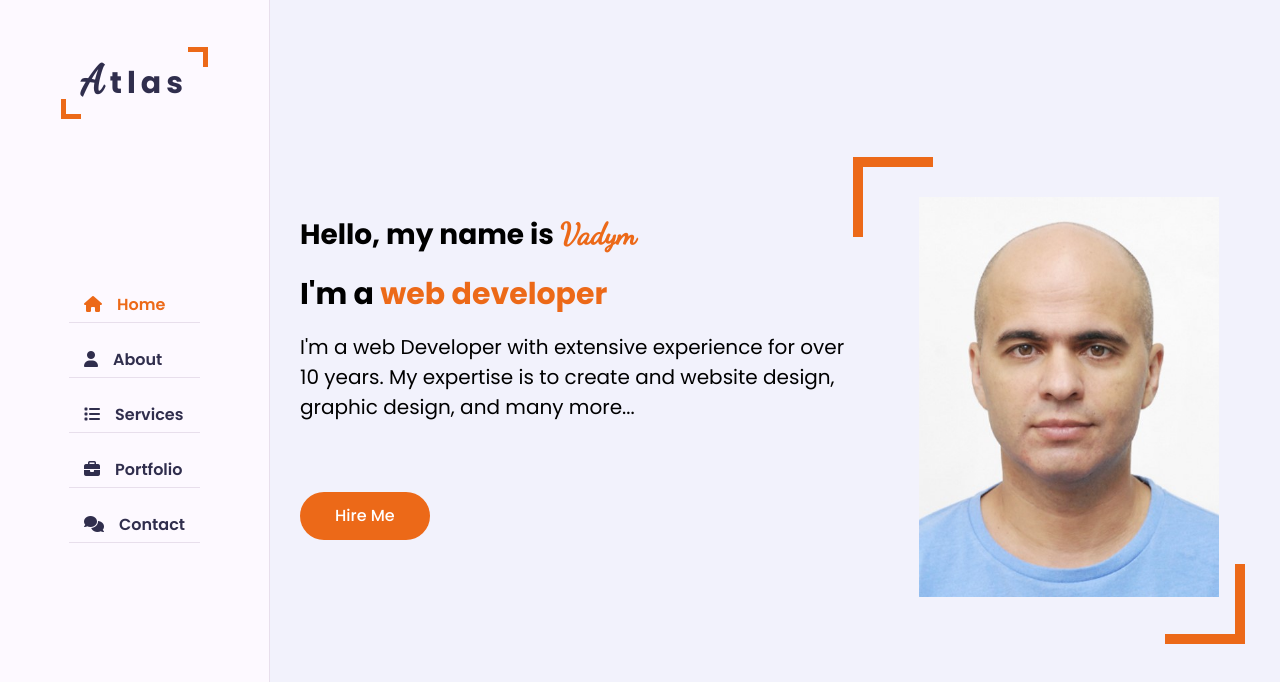
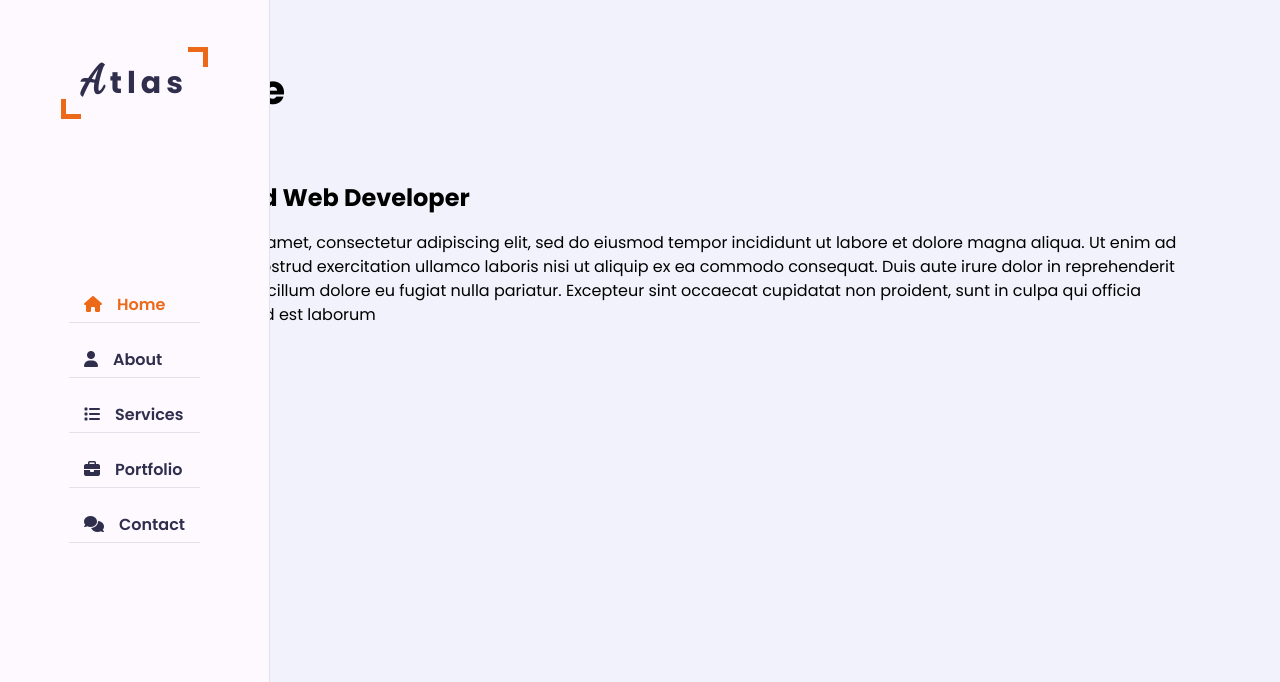
Before and after one commit to MagenVadim/portfolio, a React (Create React App) app: page /about in a window 1280 px wide. Shown: the top 682 px of the page. Built offline with nearby package versions, Linux system fonts and the light colour scheme.

Commit message:
#4 About component has added

```diff
--- a/package.json
+++ b/package.json
@@ -8,6 +8,7 @@
     "@testing-library/user-event": "^13.5.0",
     "react": "^18.2.0",
     "react-dom": "^18.2.0",
+    "react-router-dom": "^6.21.1",
     "react-scripts": "5.0.1",
     "web-vitals": "^2.1.4"
   },
--- a/src/App.js
+++ b/src/App.js
@@ -1,12 +1,21 @@
 import './App.css';
 import Aside from './Components/Aside'
 import Home from './Components/Home'
+import About from './Components/About'
+import {Routes, Route} from 'react-router-dom';
+
 
 function App() {
+
   return (
     <div className='main-container'>
       <Aside/>
-      <Home/>
+
+      <Routes>
+        <Route path='/' element={<Home/>}/>
+        <Route path='/about' element={<About/>}/>
+      </Routes>
+
     </div>
   );
 }
--- /dev/null
+++ b/src/Components/About.js
@@ -0,0 +1,33 @@
+import React from 'react'
+
+function About() {
+  return (
+    <section className="about section">
+        <div className="container">
+            <div className="row">
+                <div className="section-title pad-15">
+                    <h2>About Me</h2>
+                </div>
+            </div>
+            <div className="row">
+                <div className="about-content pad-15">
+                    <div className="row">
+                        <div className="about-text pad-15">
+                            <h3>I'm Vadym and <span>Web Developer</span></h3>
+                            <p>Lorem ipsum dolor sit amet, consectetur adipiscing elit, sed do eiusmod tempor incididunt ut labore
+                                     et dolore magna aliqua. Ut enim ad minim veniam, quis nostrud exercitation ullamco laboris nisi ut
+                                     aliquip ex ea commodo consequat. Duis aute irure dolor in reprehenderit in voluptate velit esse cillum
+                                     dolore eu fugiat nulla pariatur. Excepteur sint occaecat cupidatat non proident, sunt in culpa qui
+                                     officia deserunt mollit anim id est laborum
+                            </p>
+                        </div>
+                    </div>
+                </div>
+            </div>
+        </div>
+
+    </section>
+  )
+}
+
+export default About
--- a/src/Components/Aside.js
+++ b/src/Components/Aside.js
@@ -1,7 +1,10 @@
 import React from 'react'
-
+import { useNavigate } from 'react-router-dom';
 
 function Aside() {
+
+  const navigate = useNavigate();
+
   return (
     <div className='aside'>
       <div className="logo">
@@ -11,8 +14,8 @@ function Aside() {
         <span></span>
       </div>
       <ul className="nav">
-            <li><a href="#" className="active"><i className="fa fa-home"></i>Home</a></li>
-            <li><a href="#"><i className="fa fa-user"></i>About</a></li>
+            <li><a href="#" className="active" onClick={()=>{navigate('/')}}><i className="fa fa-home"></i>Home</a></li>
+            <li><a href="#" onClick={()=>{navigate('/about')}}><i className="fa fa-user"></i>About</a></li>
             <li><a href="#"><i className="fa fa-list"></i>Services</a></li>
             <li><a href="#"><i className="fa fa-briefcase"></i>Portfolio</a></li>
             <li><a href="#"><i className="fa fa-comments"></i>Contact</a></li>
--- /dev/null
+++ b/src/about.css
@@ -0,0 +1,46 @@
+.section .container{
+    padding-top: 60px;
+    padding-bottom: 70px;
+}
+.section-title{
+    flex: 0 0 100%;
+    max-width: 100%;
+    margin-bottom: 60px;
+}
+.section-title h2{
+    font-size: 40px;
+    color: var(--text-bg-black-900);
+    font-weight: 700;
+    position: relative;
+}
+.section-title h2::before{
+    content: '';
+    height: 4px;
+    width: 50px;
+    background-color: var(--skin-color);
+    position: absolute;
+    top: 100%;
+    left:0;
+}
+.section-title h2::after{
+    content: '';
+    height: 4px;
+    width: 25px;
+    background-color: var(--skin-color);
+    position: absolute;
+    top: 100%;
+    left:0;
+    margin-top: 8px;
+}
+.about .about-content{
+    flex: 0 0 100%;
+    max-width: 100%;
+}
+.about .about-content .about-text{
+    flex: 0 0 100%;
+    max-width: 100%;
+}
+.about .about-content .about-text h3{
+    font-size: 24px;
+    margin-bottom: 15px;
+}
--- a/src/color-1.css
+++ b/src/color-1.css
@@ -1,3 +1,3 @@
 :root{
-    --skin-clor: #ec6918;
+    --skin-color: #ec6918;
 }
--- a/src/home.css
+++ b/src/home.css
@@ -26,7 +26,7 @@
 .btn{
     font-weight: 500;
     padding: 12px 35px;
-    background-color: var(--skin-clor);
+    background-color: var(--skin-color);
     color: white;
     border-radius: 40px;
     display: inline-block;
@@ -45,15 +45,18 @@
     position: relative;
 }
 .home .home-img img{
+    margin:auto;
     height: 400px;
+    border-radius: 5px;
 }
+
 .home-img::after{
     content: '';
     position: absolute;
     height: 80px;
     width: 80px;
-    border-bottom: 10px solid var(--skin-clor);
-    border-right: 10px solid var(--skin-clor);
+    border-bottom: 10px solid var(--skin-color);
+    border-right: 10px solid var(--skin-color);
     right: 20px;
     bottom: -40px;
 }
@@ -62,8 +65,8 @@
     position: absolute;
     height: 80px;
     width: 80px;
-    border-top: 10px solid var(--skin-clor);
-    border-left: 10px solid var(--skin-clor);
+    border-top: 10px solid var(--skin-color);
+    border-left: 10px solid var(--skin-color);
     left: -20px;
     top: -40px;
 }
@@ -77,14 +80,14 @@ h3.hello span{
     font-family: 'Dancing Script', cursive;
     font-size: 30px;
     font-weight: 700;
-    color: var(--skin-clor);
+    color: var(--skin-color);
 }
 h3.my-profession{
     font-size: 30px;
     margin: 15px 0;
 }
 .typing{
-    color: var(--skin-clor);
+    color: var(--skin-color);
 }
 .home .home-info p{
     margin-bottom: 70px;
--- a/src/index.css
+++ b/src/index.css
@@ -31,14 +31,15 @@ section{
   background-color: var(--bg-black-900);
   min-height: 100vh;
   display: block;
-  position: fixed;
-  left: 270px;
-  top: 0;
-  right: 0;
-  z-index: 0;
   opacity: 1;
   padding: 0 30px;
 }
+
+.main-content{
+  padding-left: 270px;
+}
+
+
 .aside{
   min-height: 100%;
   padding: 30px;
@@ -76,8 +77,8 @@ section{
   position: absolute;
   width: 20px;
   height: 20px;
-  border-bottom: 5px solid var(--skin-clor);
-  border-left: 5px solid var(--skin-clor);
+  border-bottom: 5px solid var(--skin-color);
+  border-left: 5px solid var(--skin-color);
   bottom: 0;
   left: 0;
 }
@@ -86,8 +87,8 @@ section{
   position: absolute;
   width: 20px;
   height: 20px;
-  border-top: 5px solid var(--skin-clor);
-  border-right: 5px solid var(--skin-clor);
+  border-top: 5px solid var(--skin-color);
+  border-right: 5px solid var(--skin-color);
   top: 0;
   right: 0;
 }
@@ -108,7 +109,7 @@ section{
 .aside .nav-toggler span{
   height: 2px;
   width: 18px;
-  background: var(--skin-clor);
+  background: var(--skin-color);
   display: inline-block;
   position: relative;
 }
@@ -116,7 +117,7 @@ section{
   content: '';
   height: 2px;
   width: 18px;
-  background: var(--skin-clor);
+  background: var(--skin-color);
   position: absolute;
   top: -6px;
   left: 0;
@@ -125,7 +126,7 @@ section{
   content: '';
   height: 2px;
   width: 18px;
-  background: var(--skin-clor);
+  background: var(--skin-color);
   position: absolute;
   top: 6px;
   left: 0;
@@ -150,7 +151,7 @@ section{
 
 }
 .aside .nav li a.active{
-  color: var(--skin-clor);
+  color: var(--skin-color);
 }
 .aside .nav li a i{
   margin-right: 15px;
```
Also changed, not shown: src/index.js (+5 -2 lines), 1 other file (tests, documents, lock files or other folders).
